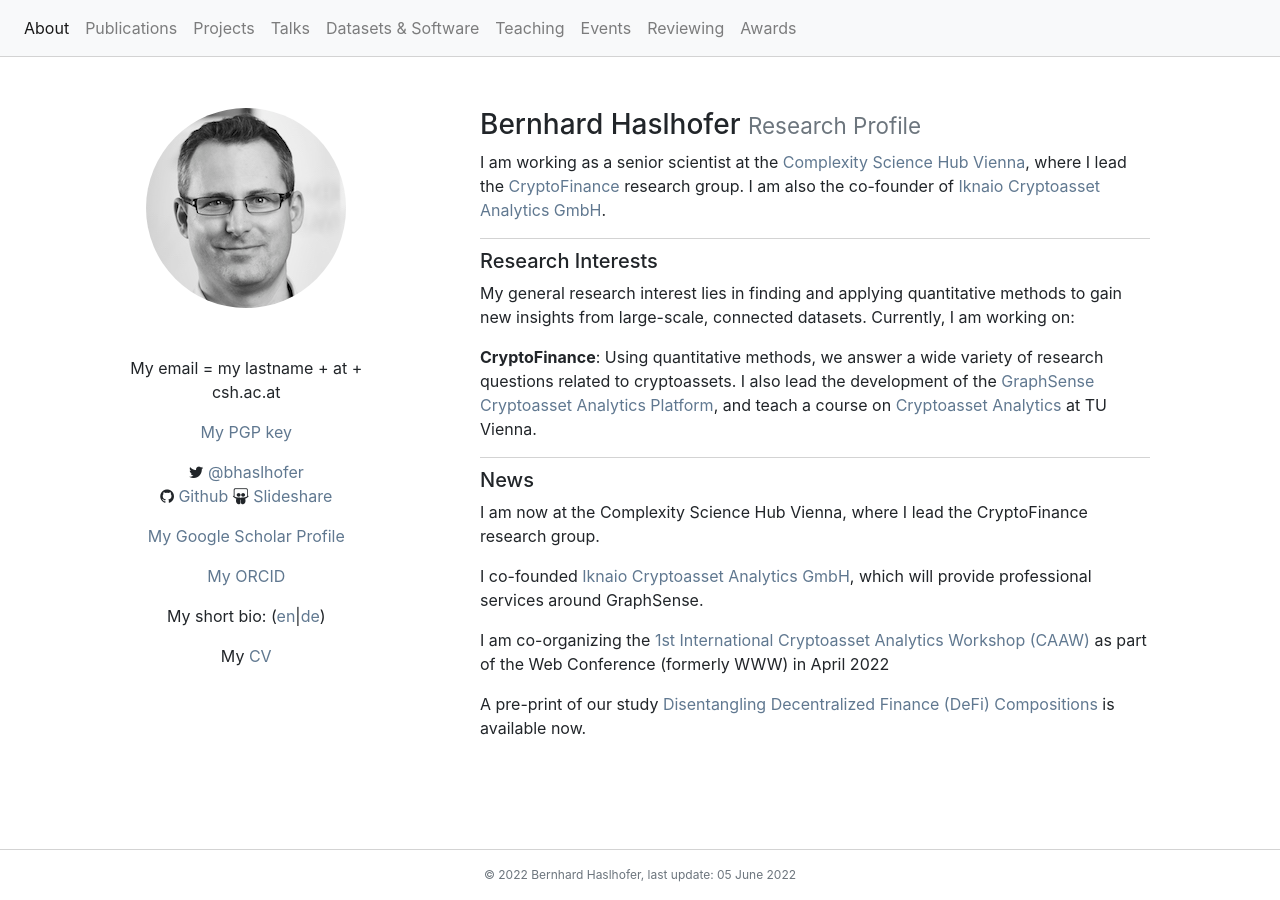
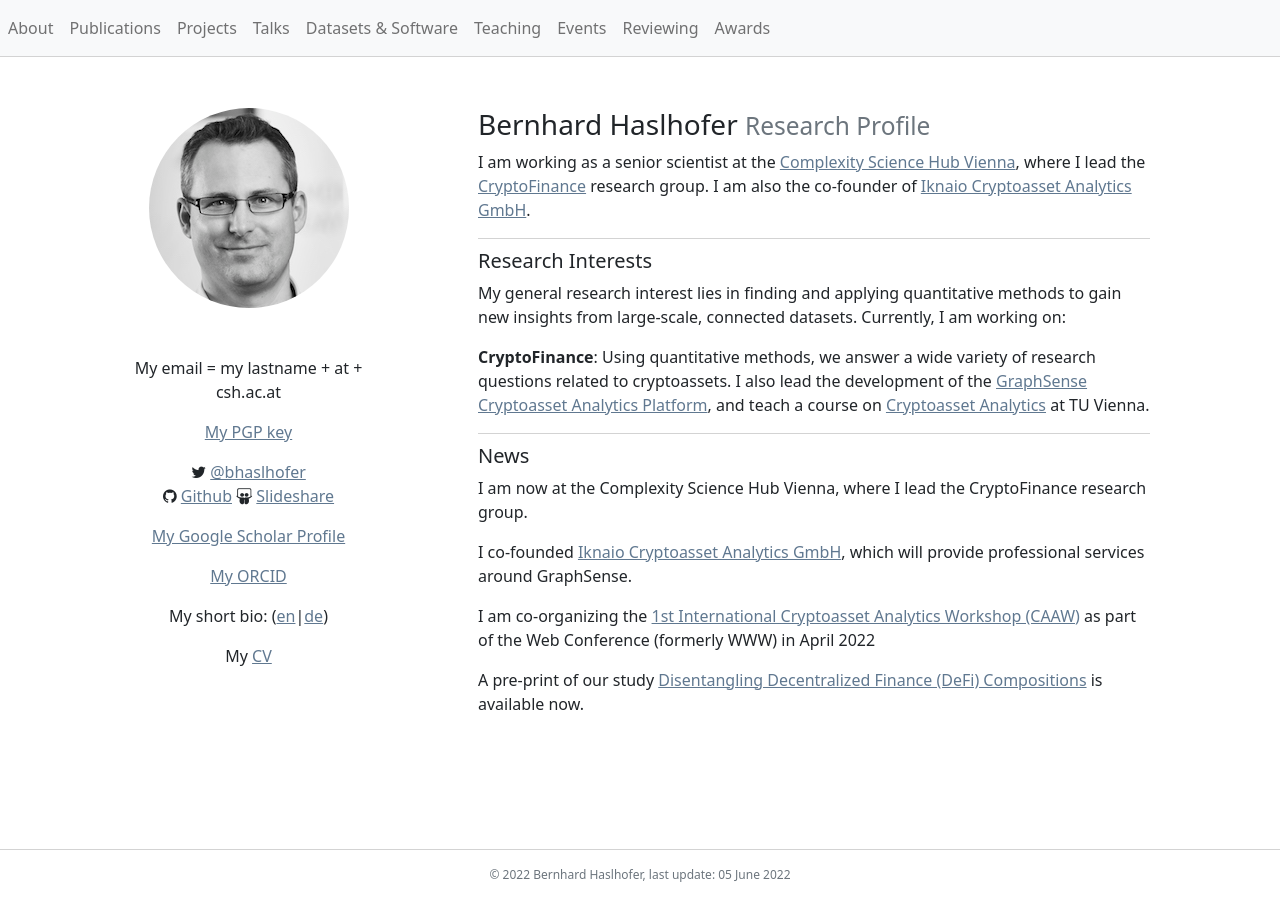
Before and after one commit to behas/behas.github.com, a Jekyll site: the page built from index.html, in a window 1280 px wide. Built offline with Jekyll 4.4.1, drawn with Linux system fonts in a browser that asks for light colours; a style sheet for code colours, icons or effects is not loaded.

Commit message:
update to most recent bootstrap version

```diff
--- a/_layouts/default.html
+++ b/_layouts/default.html
@@ -13,13 +13,13 @@
 
     <!-- Required meta tags -->
     <meta charset="utf-8">
-    <meta name="viewport" content="width=device-width, initial-scale=1, shrink-to-fit=no">
+    <meta name="viewport" content="width=device-width, initial-scale=1">
     <meta name="description" content="{{ site.description }}">
     <meta name="author" content="{{ site.author }}">
     <meta name="generator" content="Jekyll">
 
     <!-- Bootstrap CSS -->
-    <link rel="stylesheet" href="https://stackpath.bootstrapcdn.com/bootstrap/4.4.1/css/bootstrap.min.css" integrity="sha384-Vkoo8x4CGsO3+Hhxv8T/Q5PaXtkKtu6ug5TOeNV6gBiFeWPGFN9MuhOf23Q9Ifjh" crossorigin="anonymous">
+    <link href="https://cdn.jsdelivr.net/npm/bootstrap@5.2.0-beta1/dist/css/bootstrap.min.css" rel="stylesheet" integrity="sha384-0evHe/X+R7YkIZDRvuzKMRqM+OrBnVFBL6DOitfPri4tjfHxaWutUpFmBp4vmVor" crossorigin="anonymous">
 
     <!-- Font Awesome CSS -->
     <link rel="stylesheet" href="https://stackpath.bootstrapcdn.com/font-awesome/4.7.0/css/font-awesome.min.css" integrity="sha384-wvfXpqpZZVQGK6TAh5PVlGOfQNHSoD2xbE+QkPxCAFlNEevoEH3Sl0sibVcOQVnN" crossorigin="anonymous">
@@ -55,10 +55,7 @@
       </div>
     </footer>
 
-    <!-- Optional JavaScript -->
-    <!-- jQuery first, then Popper.js, then Bootstrap JS -->
-    <script src="https://code.jquery.com/jquery-3.4.1.slim.min.js" integrity="sha384-J6qa4849blE2+poT4WnyKhv5vZF5SrPo0iEjwBvKU7imGFAV0wwj1yYfoRSJoZ+n" crossorigin="anonymous"></script>
-    <script src="https://cdn.jsdelivr.net/npm/popper.js@1.16.0/dist/umd/popper.min.js" integrity="sha384-Q6E9RHvbIyZFJoft+2mJbHaEWldlvI9IOYy5n3zV9zzTtmI3UksdQRVvoxMfooAo" crossorigin="anonymous"></script>
-    <script src="https://stackpath.bootstrapcdn.com/bootstrap/4.4.1/js/bootstrap.min.js" integrity="sha384-wfSDF2E50Y2D1uUdj0O3uMBJnjuUD4Ih7YwaYd1iqfktj0Uod8GCExl3Og8ifwB6" crossorigin="anonymous"></script>
+    <!-- Bootstrap JavaScript -->
+    <script src="https://cdn.jsdelivr.net/npm/bootstrap@5.2.0-beta1/dist/js/bootstrap.bundle.min.js" integrity="sha384-pprn3073KE6tl6bjs2QrFaJGz5/SUsLqktiwsUTF55Jfv3qYSDhgCecCxMW52nD2" crossorigin="anonymous"></script>
   </body>
 </html>
```
